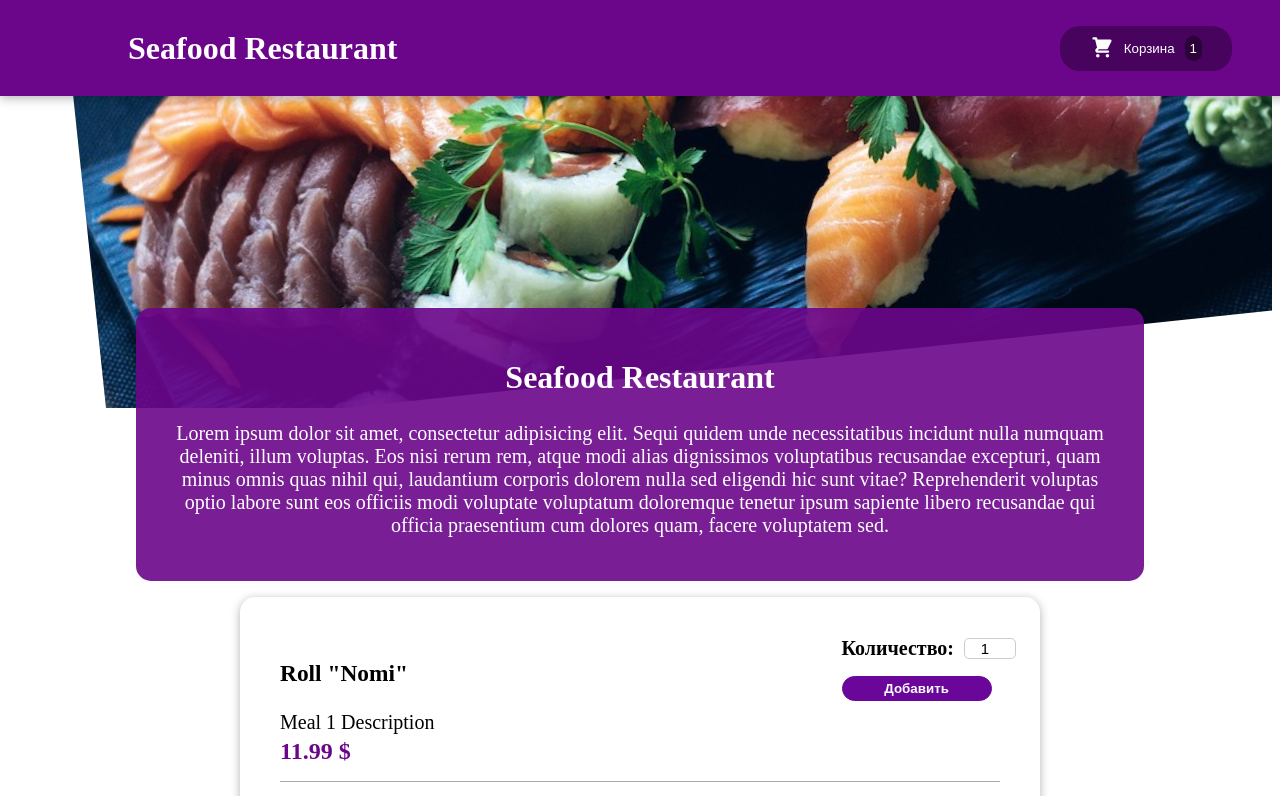
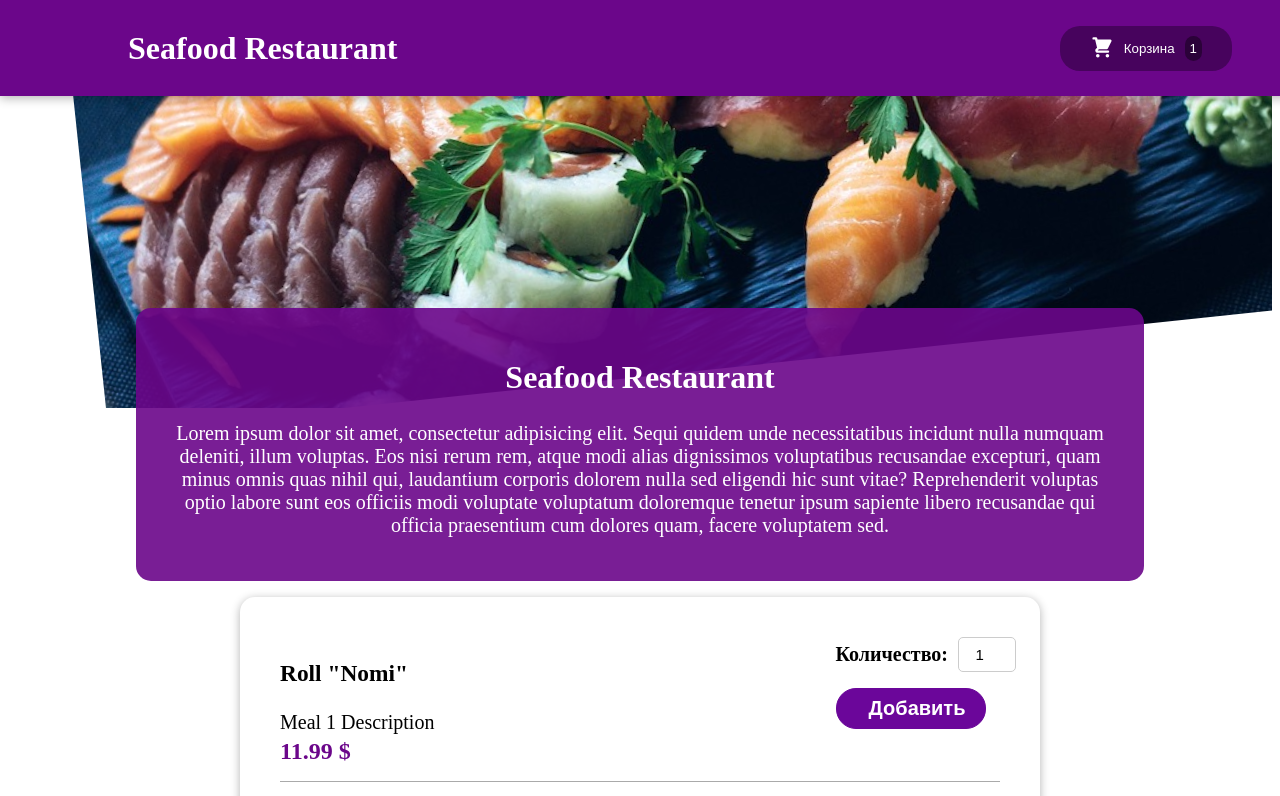
Before and after one commit to Am1d1v/JSReactJapaneseFoodRestaurant, a React (Create React App) app: page / in a window 1280 px wide. Shown: the top 796 px of the page. Built offline with nearby package versions, Linux system fonts and the light colour scheme.

Commit message:
MealItemForm Input Component Selection Bug Fixed

```diff
--- a/src/components/Meals/MealItem/MealItem.jsx
+++ b/src/components/Meals/MealItem/MealItem.jsx
@@ -1,7 +1,7 @@
 import styles from './MealItem.module.css';
 import MealItemForm from './MealItemForm';
 
-function MealItem({name, description, price}) {
+function MealItem({name, description, price, id}) {
 
 
   return (
@@ -18,7 +18,7 @@ function MealItem({name, description, price}) {
             </div>
         </div>
         <div>
-            <MealItemForm />
+            <MealItemForm id={id}/>
         </div>
     </li>
   )
--- a/src/components/Meals/MealItem/MealItemForm.jsx
+++ b/src/components/Meals/MealItem/MealItemForm.jsx
@@ -2,11 +2,11 @@ import styles from './MealItemForm.module.css'
 import Input from '../../UI/Input'
 
 
-function MealItemForm(props) {
+function MealItemForm({id}) {
   return (
     <form action="" className={styles.form}>
       <Input label='Количество: ' input={{
-        id: 'amout',
+        id: id,
         type: 'number',
         min: '1',
         step: '1',
--- a/src/components/Meals/MealItem/MealItemForm.module.css
+++ b/src/components/Meals/MealItem/MealItemForm.module.css
@@ -13,7 +13,8 @@
     background-color: #6b069a;
     border: 1px solid #6b069a;
     color: #fff;
-    padding: 0.25rem 2rem;
+    padding: 0.5rem 2rem;
+    font-size: 20px;
     border-radius: 20px;
     font-weight: bold;
 }
--- a/src/components/Meals/MealList.jsx
+++ b/src/components/Meals/MealList.jsx
@@ -36,7 +36,7 @@ function MealList(props) {
 
   // Cover every meal element in li
   const mealList = DUMMY_MEALS.map((meal, index) => {
-    return <MealItem name={meal.name} description={meal.description} price={meal.price} key={index}/>
+    return <MealItem name={meal.name} description={meal.description} price={meal.price} key={index} id={index}/>
   })
 
   return (
--- a/src/components/UI/Input.module.css
+++ b/src/components/UI/Input.module.css
@@ -15,6 +15,7 @@
     width: 2rem;
     border-radius: 5px;
     border: 1px solid #ccc;
+    padding: 0.5rem;
     padding-left: 10%;
     font-size: 15px;
 }
```
